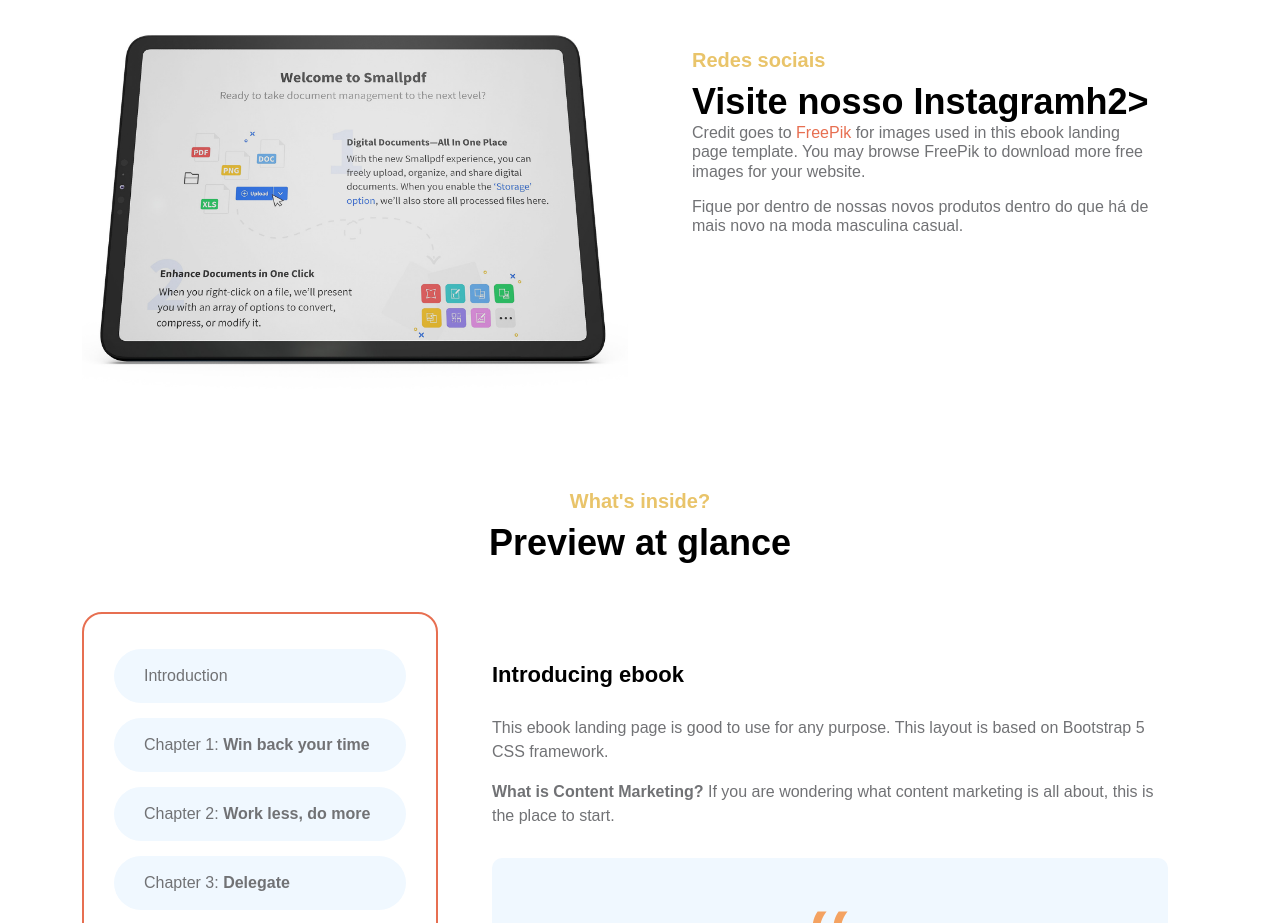
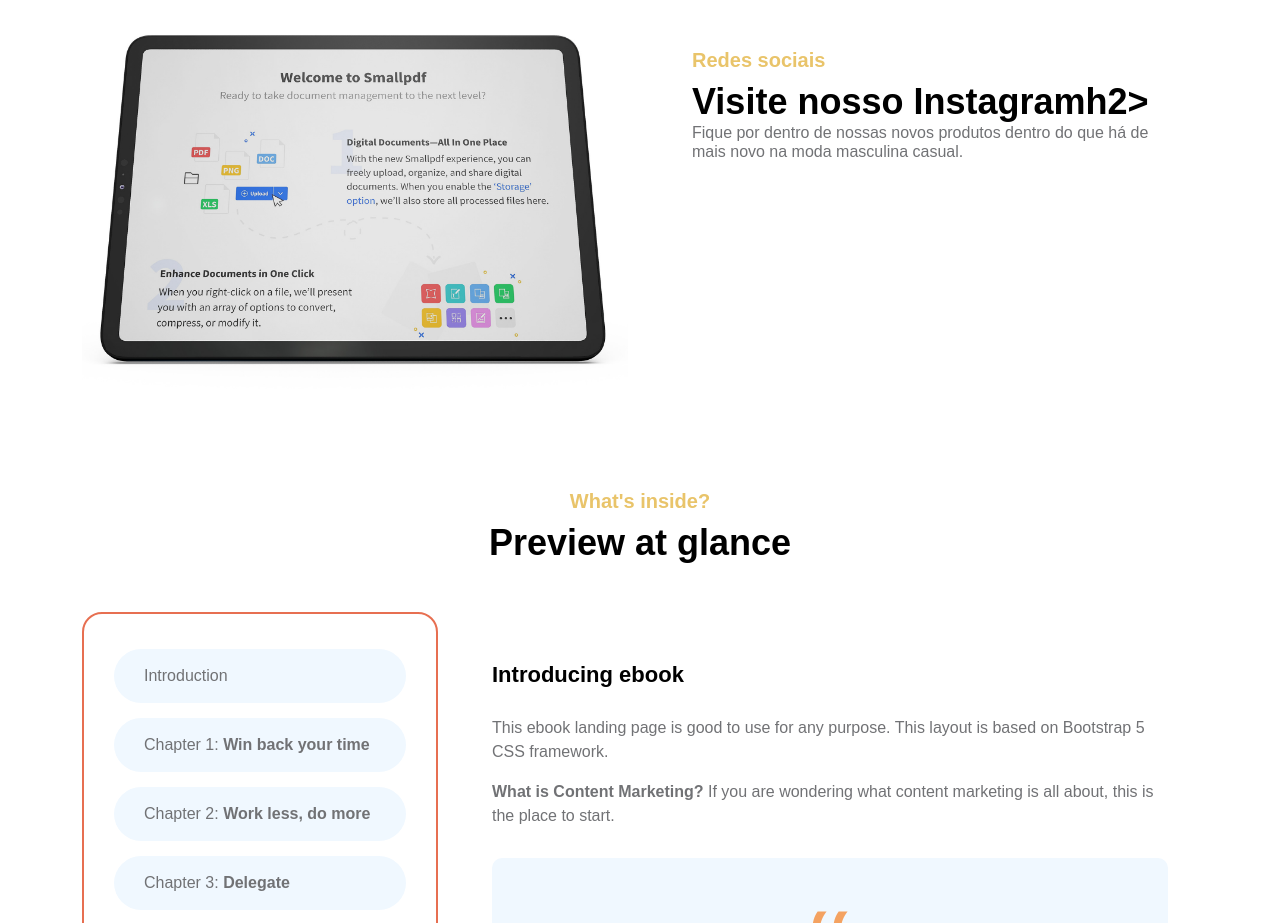
Before and after one commit to Recriorj/site, a plain HTML site: page index.html in a window 1280 px wide. Shown: the part 980-1903 px from the top of the page. Drawn offline with Linux system fonts and the light colour scheme; a web font is replaced by a local one.

Commit message:
Add files via upload

```diff
--- a/index.html
+++ b/index.html
@@ -167,10 +167,7 @@ https://templatemo.com/tm-588-ebook-landing
 
 
                                 <h2 class="mb-4">Visite nosso Instagramh2>
-
-                                <p>Credit goes to <a rel="nofollow" href="https://freepik.com" target="_blank">FreePik</a> for images used in this ebook landing page template. You may browse FreePik to download more free images for your website.</p>
-
-                                <p>Fique por dentro de nossas novos produtos dentro do que há de mais novo na moda masculina casual.</p>
+                              <p>Fique por dentro de nossas novos produtos dentro do que há de mais novo na moda masculina casual.</p>
                             </div>
                         </div>
 
```
